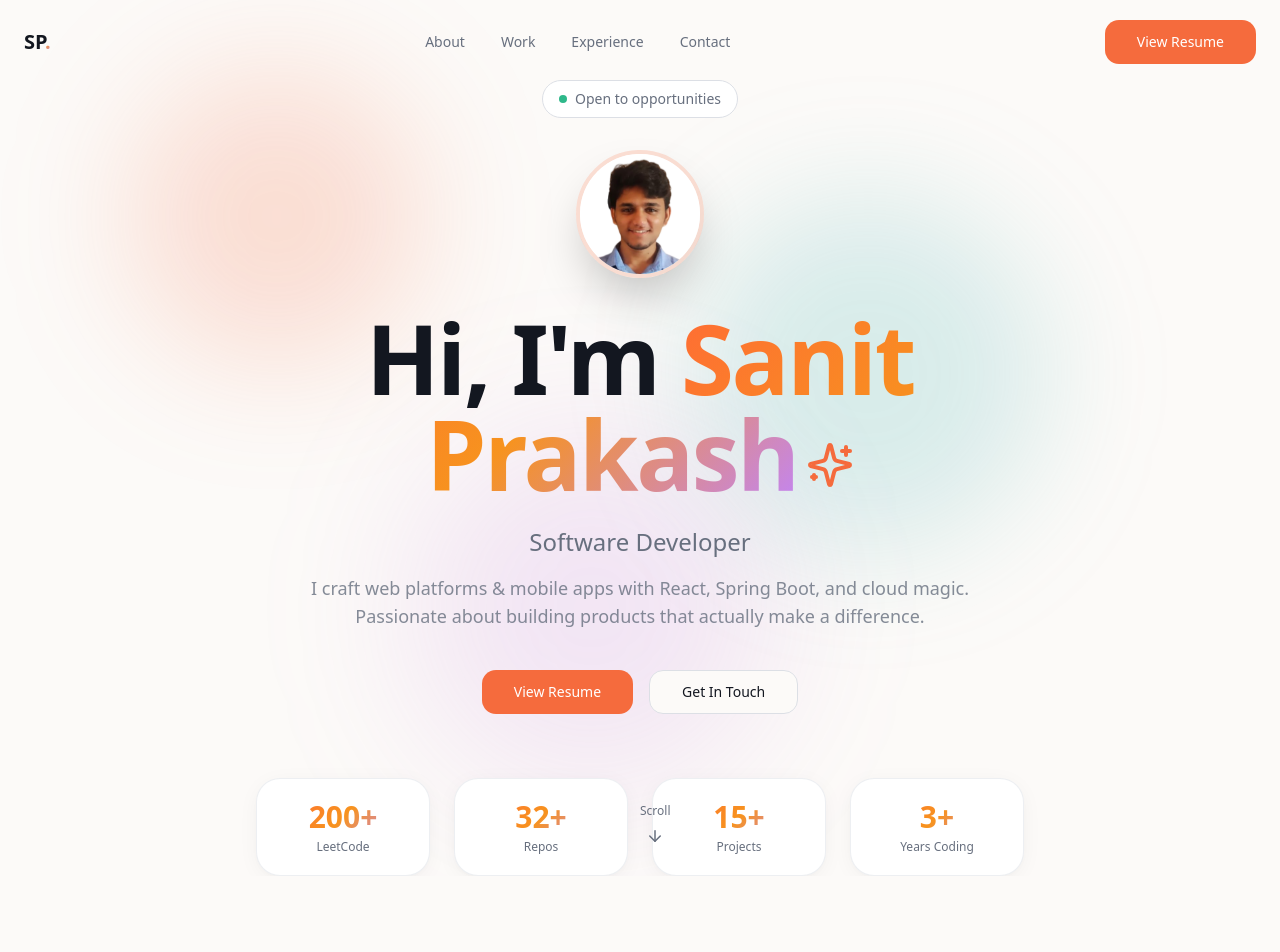
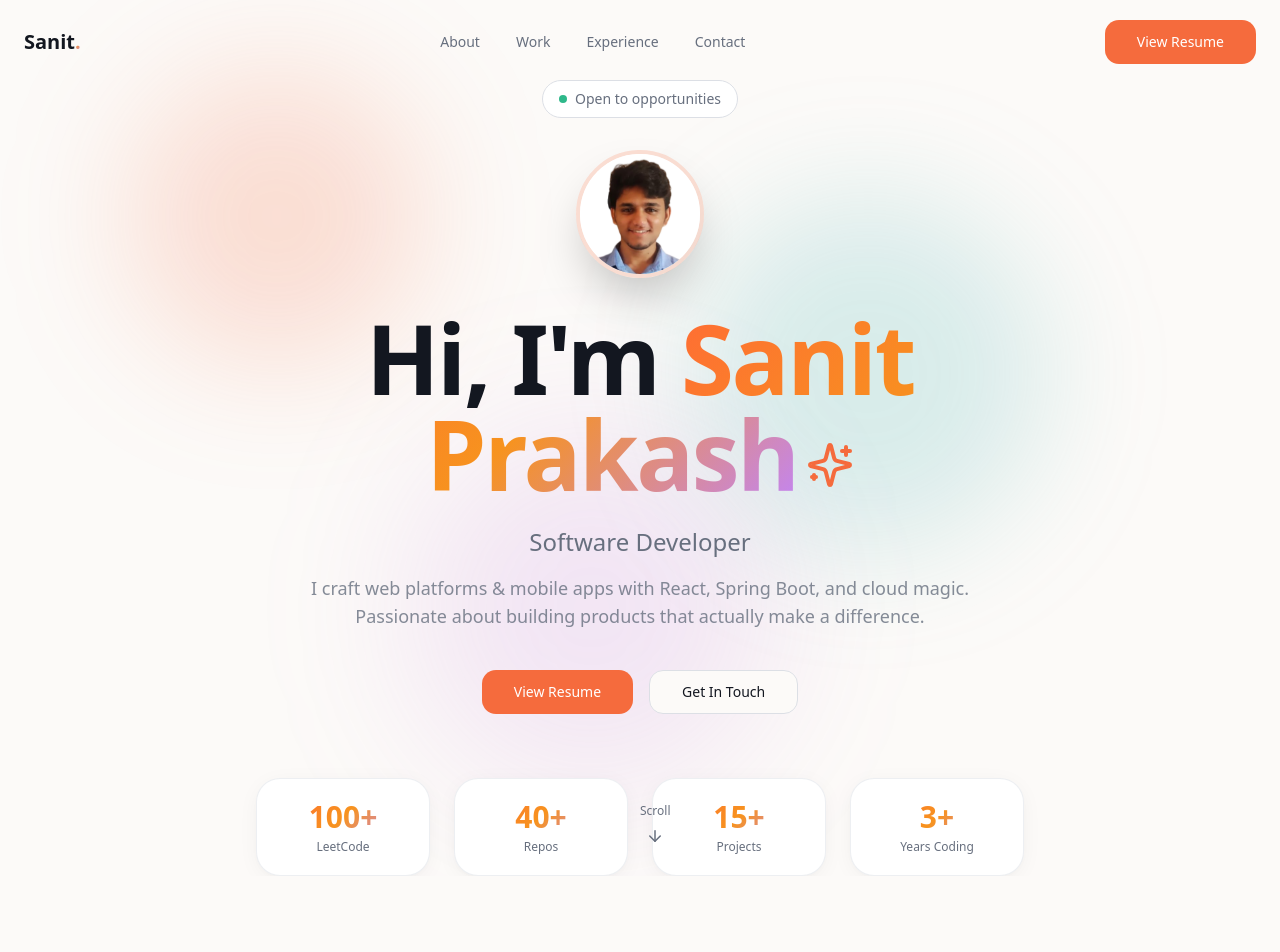
Before and after one commit to SANITPRAKASH/Sanit-Prakash, a React (Vite) app: page / in a window 1280 px wide. Shown: the top 952 px of the page. Built offline with nearby package versions, Linux system fonts and the light colour scheme.

Commit message:
"new-update"

```diff
--- a/src/components/Hero.tsx
+++ b/src/components/Hero.tsx
@@ -3,8 +3,8 @@ import { Button } from "@/components/ui/button";
 import { ArrowDown, Sparkles } from "lucide-react";
 
 const stats = [
-  { value: "200+", label: "LeetCode" },
-  { value: "32+", label: "Repos" },
+  { value: "100+", label: "LeetCode" },
+  { value: "40+", label: "Repos" },
   { value: "15+", label: "Projects" },
   { value: "3+", label: "Years Coding" },
 ];
--- a/src/components/Navigation.tsx
+++ b/src/components/Navigation.tsx
@@ -42,7 +42,7 @@ const Navbar = () => {
             whileHover={{ scale: 1.05 }}
             whileTap={{ scale: 0.95 }}
           >
-            SP<span className="gradient-text">.</span>
+            Sanit<span className="gradient-text">.</span>
           </motion.a>
 
           {/* Desktop Navigation */}
```
